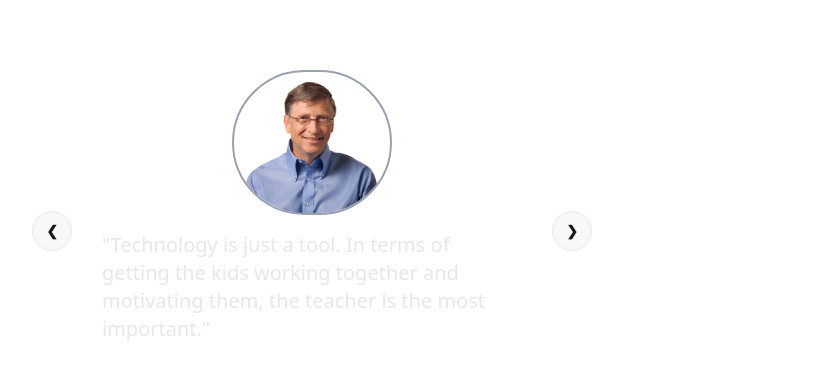
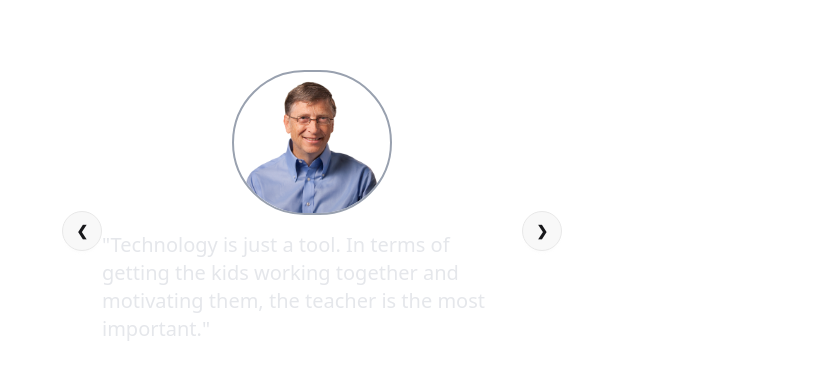
Before and after one commit to suhaibk9/Edtech, a React (Vite) app: page /about in a window 1280 px wide. Shown: the part 574-952 px from the top of the page, without its empty margins (368-1206 px from the left). Built offline with nearby package versions, Linux system fonts and the light colour scheme.

Commit message:
Clean About Us

```diff
--- /dev/null
+++ b/src/Components/CarouselSlide.jsx
@@ -0,0 +1,35 @@
+import React from 'react';
+
+function CarouselSlide({image, title, description, slideNumber, totalSlides}) {
+    return (
+        <div id={`slide${slideNumber}`} className="carousel-item relative w-full">
+            <div className="flex flex-col justify-center items-center gap-4 px-[15%]">
+                <img
+                    src={image}
+                    className="w-40 rounded-full border-2 border-gray-400"
+                    alt={title}
+                />
+                <p className="text-xl text-gray-200">
+                    "{description}"
+                </p>
+                <h3 className="text-2xl font-semibold">{title}</h3>
+                <div className="absolute left-5 right-5 top-1/2 flex -translate-y-1/2 transform justify-between px-[5%]">
+                    <a
+                        href={`#slide${slideNumber === 1 ? totalSlides : slideNumber - 1}`}
+                        className="btn btn-circle"
+                    >
+                        ❮
+                    </a>
+                    <a
+                        href={`#slide${slideNumber === totalSlides ? 1 : slideNumber + 1}`}
+                        className="btn btn-circle"
+                    >
+                        ❯
+                    </a>
+                </div>
+            </div>
+        </div>
+    );
+}
+
+export default CarouselSlide;
--- /dev/null
+++ b/src/Constants/CelebrityData.js
@@ -0,0 +1,42 @@
+import apj from "../assets/Images/apj.png";
+import billGates from "../assets/Images/billGates.png";
+import einstein from "../assets/Images/einstein.png";
+import nelsonMandela from "../assets/Images/nelsonMandela.png";
+import steveJobs from "../assets/Images/steveJobs.png";
+
+export const celebrities = [
+  {
+    title: "Bill Gates",
+    description:
+      "Technology is just a tool. In terms of getting the kids working together and motivating them, the teacher is the most important.",
+    image: billGates,
+    slideNumber: 1,
+  },
+  {
+    title: "Albert Einstein",
+    description:
+      "Education is not the learning of facts, but the training of the mind to think.",
+    image: einstein,
+    slideNumber: 2,
+  },
+  {
+    title: "Nelson Mandela",
+    description:
+      "Education is the most powerful weapon which you can use to change the world.",
+    image: nelsonMandela,
+    slideNumber: 3,
+  },
+  {
+    title: "Steve Jobs",
+    description: "Innovation distinguishes between a leader and a follower.",
+    image: steveJobs,
+    slideNumber: 4,
+  },
+  {
+    title: "APJ Abdul Kalam",
+    description:
+      "Learning gives creativity, creativity leads to thinking, thinking provides knowledge, knowledge makes you great.",
+    image: apj,
+    slideNumber: 5,
+  },
+];
--- a/src/Pages/AboutUsPage.jsx
+++ b/src/Pages/AboutUsPage.jsx
@@ -1,9 +1,6 @@
 import aboutMainImage from "../assets/Images/aboutMainImage.png";
-import apj from "../assets/Images/apj.png";
-import billGates from "../assets/Images/billGates.png";
-import einstein from "../assets/Images/einstein.png";
-import nelsonMandela from "../assets/Images/nelsonMandela.png";
-import steveJobs from "../assets/Images/steveJobs.png";
+import CarouselSlide from "../Components/CarouselSlide";
+import { celebrities } from "../Constants/CelebrityData";
 import HomeLayout from "../Layouts/HomeLayout";
 
 const AboutUsPage = () => {
@@ -29,111 +26,14 @@ const AboutUsPage = () => {
           </div>
         </div>
         <div className="carousel w-1/2 my-16 m-auto">
-          <div id="slide1" className="carousel-item relative w-full">
-            <div className="flex flex-col justify-center items-center gap-4 px-[15%]">
-              <img
-                src={billGates}
-                className="w-40 rounded-full border-2 border-gray-400"
+          {celebrities &&
+            celebrities.map((celebrity) => (
+              <CarouselSlide
+                {...celebrity}
+                key={celebrity.slideNumber}
+                totalSlides={celebrities.length}
               />
-              <p className="text-xl text-gray-200">
-                "Technology is just a tool. In terms of getting the kids working
-                together and motivating them, the teacher is the most
-                important."
-              </p>
-              <h3 className="text-2xl font-semibold">Bill Gates</h3>
-              <div className="absolute left-5 right-5 top-1/2 flex -translate-y-1/2 transform justify-between">
-                <a href="#slide4" className="btn btn-circle">
-                  ❮
-                </a>
-                <a href="#slide2" className="btn btn-circle">
-                  ❯
-                </a>
-              </div>
-            </div>
-          </div>
-          <div id="slide2" className="carousel-item relative w-full">
-            <div className="flex flex-col justify-center items-center gap-4 px-[15%]">
-              <img
-                src={einstein}
-                className="w-40 rounded-full border-2 border-gray-400"
-              />
-              <p className="text-xl text-gray-200">
-                "Education is not the learning of facts, but the training of the
-                mind to think."
-              </p>
-              <h3 className="text-2xl font-semibold">Albert Einstein</h3>
-              <div className="absolute left-5 right-5 top-1/2 flex -translate-y-1/2 transform justify-between">
-                <a href="#slide1" className="btn btn-circle">
-                  ❮
-                </a>
-                <a href="#slide3" className="btn btn-circle">
-                  ❯
-                </a>
-              </div>
-            </div>
-          </div>
-          <div id="slide3" className="carousel-item relative w-full">
-            <div className="flex flex-col justify-center items-center gap-4 px-[15%]">
-              <img
-                src={nelsonMandela}
-                className="w-40 rounded-full border-2 border-gray-400"
-              />
-              <p className="text-xl text-gray-200">
-                "Education is the most powerful weapon which you can use to
-                change the world."
-              </p>
-              <h3 className="text-2xl font-semibold">Nelson Mandela</h3>
-              <div className="absolute left-5 right-5 top-1/2 flex -translate-y-1/2 transform justify-between">
-                <a href="#slide2" className="btn btn-circle">
-                  ❮
-                </a>
-                <a href="#slide4" className="btn btn-circle">
-                  ❯
-                </a>
-              </div>
-            </div>
-          </div>
-          <div id="slide4" className="carousel-item relative w-full">
-            <div className="flex flex-col justify-center items-center gap-4 px-[15%]">
-              <img
-                src={steveJobs}
-                className="w-40 rounded-full border-2 border-gray-400"
-              />
-              <p className="text-xl text-gray-200">
-                "Innovation distinguishes between a leader and a follower."
-              </p>
-              <h3 className="text-2xl font-semibold">Steve Jobs</h3>
-              <div className="absolute left-5 right-5 top-1/2 flex -translate-y-1/2 transform justify-between">
-                <a href="#slide3" className="btn btn-circle">
-                  ❮
-                </a>
-                <a href="#slide5" className="btn btn-circle">
-                  ❯
-                </a>
-              </div>
-            </div>
-          </div>
-          <div id="slide5" className="carousel-item relative w-full">
-            <div className="flex flex-col justify-center items-center gap-4 px-[15%]">
-              <img
-                src={apj}
-                className="w-40 rounded-full border-2 border-gray-400"
-              />
-              <p className="text-xl text-gray-200">
-                "Learning gives creativity, creativity leads to thinking,
-                thinking provides knowledge, knowledge makes you great."
-              </p>
-              <h3 className="text-2xl font-semibold">APJ Abdul Kalam</h3>
-              <div className="absolute left-5 right-5 top-1/2 flex -translate-y-1/2 transform justify-between">
-                <a href="#slide4" className="btn btn-circle">
-                  ❮
-                </a>
-                <a href="#slide1" className="btn btn-circle">
-                  ❯
-                </a>
-              </div>
-            </div>
-          </div>
+            ))}
         </div>
       </div>
     </HomeLayout>
```
